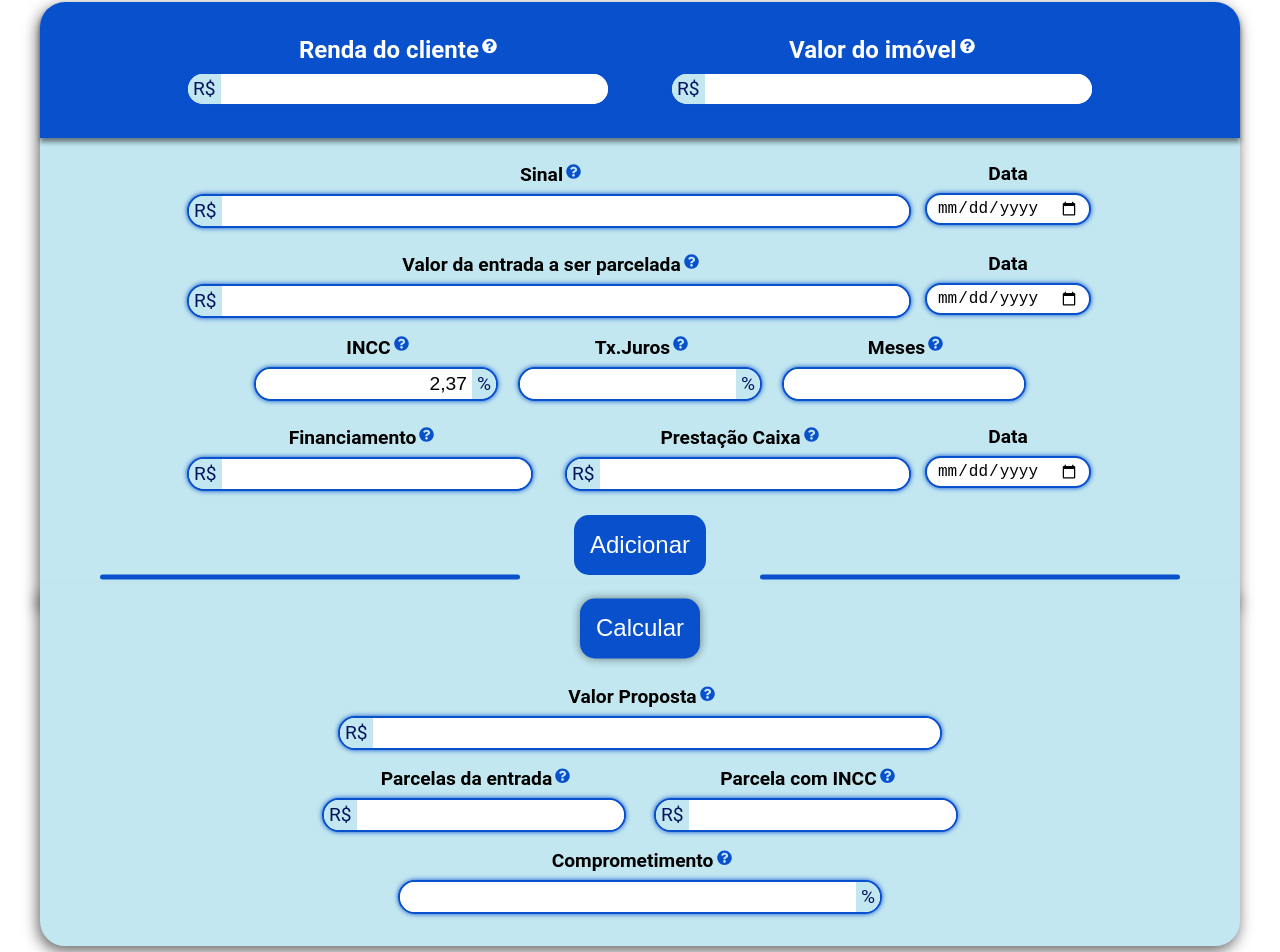
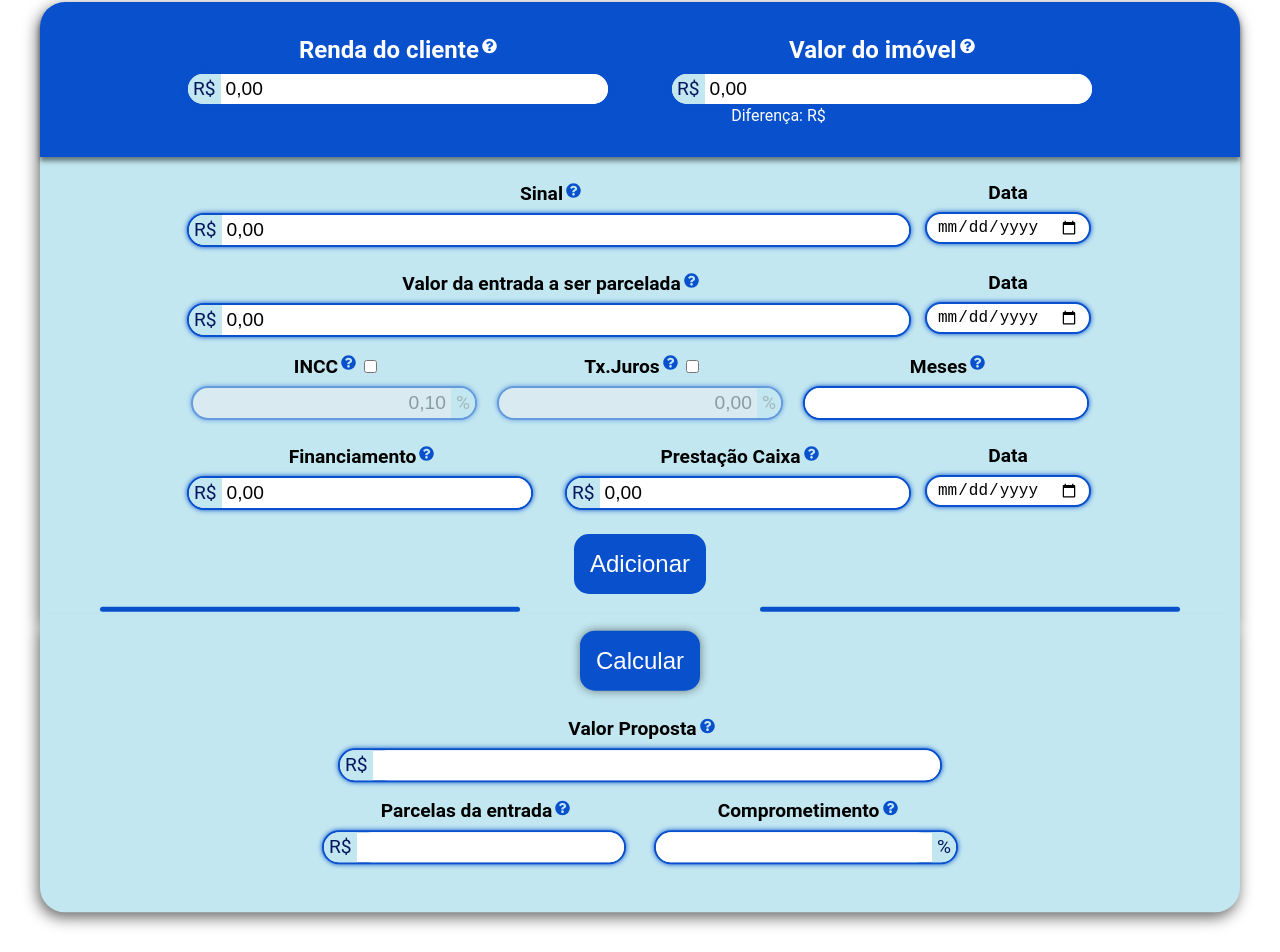
Before and after one commit to IRizzon/ProjectCC, a React (Create React App) app: page / in a window 1280 px wide. Shown: the part 182-1134 px from the top of the page. Built offline with nearby package versions, Linux system fonts and the light colour scheme; the HTML template or start-up script is replaced by a standard one.

Commit message:
atualização visual, demais calculos e checkbox
adicionado  a checkbox aos juros podendo ou nao conte-los agora, calculo de parcela entrada feito de acordo com os juros informado, entregando valor de acordo

```diff
--- a/src/pages/Home/index.js
+++ b/src/pages/Home/index.js
@@ -14,18 +14,21 @@ function Home(){
     const [selectedOption, setSelectedOption] = useState(null);
     const [addedSections, setAddedSections] = useState([]);
     const [input, setInput] = useState({
-        rendaCliente: '',
-        valorImovel:'',
-        valorEntrada:'',
-        parcelaEntrada:'',
-        financiamento:'',
-        prestCaixa:'',
-        txJuros: '',
+        rendaCliente: '0,00',
+        valorImovel: '0,00',
+        valorEntrada: '0,00',
+        parcelaEntrada: '0,00',
+        financiamento: '0,00',
+        prestCaixa: '0,00',
+        txJuros: '0,00',
         month: '',
-        INCC: '2,37'
+        INCC: '0,10',
     });
     const [ proposal, setProposal] = useState('');
     const [ totalAllotment, setTotalAllotment] = useState('');
+    const [ totalCommit, setTotalCommit] = useState('');
+    const [useINCC, setUseINCC] = useState(false);
+    const [useTxJuros, setUseTxJuros] = useState(false);
 
     //Input Format
 
@@ -51,7 +54,7 @@ function Home(){
             if (formattedValue.length < 3) {
                 formattedValue = formattedValue.padStart(3, '0');
             }
-            formattedValue = formattedValue.slice(0, -2) + '.' + formattedValue.slice(-2);
+            formattedValue = formattedValue.slice(0,-2) + '.' + formattedValue.slice(-2);
 
             setInput(prevInput => ({
                 ...prevInput,
@@ -74,7 +77,7 @@ function Home(){
         if (formattedValue.length < 3) {
             formattedValue = formattedValue.padStart(3, '0');
         }
-        formattedValue = formattedValue.slice(0, -2) + '.' + formattedValue.slice(-2);
+        formattedValue = (formattedValue.slice(0, -2) + '.' + formattedValue.slice(-2)) / 10;
 
         const updatedSections = [...addedSections];
         updatedSections[index][fieldName] = (formattedValue !== '' ? parseFloat(formattedValue).toLocaleString('pt-BR', { minimumFractionDigits: 2, maximumFractionDigits: 2 }) : '');
@@ -98,7 +101,7 @@ function Home(){
         setAddedSections([...addedSections, {
             type: option,
             description: '',
-            value: '',
+            value: '0,00',
             date: ''
         }]);
         closeModal();
@@ -138,7 +141,7 @@ function Home(){
                         </div>
                         <div className='bar'>
                             <span>R$</span>
-                            <input type='text' value={section.value} onChange={handleInputChange('value', index)}/>
+                            <input type='text' value={section.value} onChange={(e) => {handleInputChange('value', index); calculateDif(e)}}/>
                         </div>
                     </div>
                 </div>
@@ -166,11 +169,66 @@ function Home(){
     //Operations
 
     const parseNumber = (number) => {
+        if (number === '') {
+            return 0;
+        }
         return parseFloat(number.replace(/[^0-9]/g, '').replace(',', '.'));
     };
 
+    //Diference Proposal
+
+
+    const calculateDif = (e) => {
+        e.preventDefault();
+
+        let totalDif = 0
+
+        totalDif += parseNumber(input.valorImovel) / 10;
+        totalDif -= parseNumber(input.financiamento) / 100;
+        totalDif -= parseNumber(input.valorEntrada) / 100;
+        totalDif -= parseNumber(input.parcelaEntrada) / 100;
+
+        addedSections.forEach(section => {
+            if (section.value !== ''){
+                console.log("section.value:", section.value);
+                totalDif -= parseNumber(section.value) / 100;
+            }
+        });
+
+
+
+        setInput(prevInput => ({
+            ...prevInput,
+            dif: totalDif.toLocaleString('pt-BR', { minimumFractionDigits: 2, maximumFractionDigits: 2 })
+
+        }));
+    }
+
+
     const calculateTotal = (e) => {
         e.preventDefault();
+
+        let totalDif = 0
+
+        totalDif += parseNumber(input.valorImovel);
+        totalDif -= parseNumber(input.financiamento);
+        totalDif -= parseNumber(input.valorEntrada);
+        totalDif -= parseNumber(input.parcelaEntrada);
+
+        addedSections.forEach(section => {
+            if (section.value !== ''){
+                console.log("section.value:", section.value);
+                totalDif -= parseNumber(section.value);
+            }
+        });
+
+        totalDif /= 100
+
+        setInput(prevInput => ({
+            ...prevInput,
+            dif: totalDif.toLocaleString('pt-BR', { minimumFractionDigits: 2, maximumFractionDigits: 2 })
+
+        }));
 
         //Total Proposal
 
@@ -195,19 +253,59 @@ function Home(){
         //Total Allotment
 
         let totalAllot = 0;
+        let allotCommit = 0;
 
         let juros = parseNumber(input.txJuros) / 10000;
-        let entry = parseNumber(input.parcelaEntrada);
+        let entry = parseNumber(input.parcelaEntrada) / 100;
         let month = input.month;
-        let INCC = input.INCC;
+        let INCC = parseNumber(input.INCC) / 10000;
+
+        let allot = entry / month
 
         let potencia = Math.pow(1 + juros, month)
         totalAllot = entry * (juros * potencia) / (potencia - 1);
-        totalAllot /= 100
+
+        let totalAllotINCC = (entry + entry * INCC) / month;
+
+        let allotINCC = totalAllotINCC - allot
+        let totalINCCJures = totalAllot + allotINCC
+
+        if (useINCC === true && useTxJuros === true){
+            allotCommit = totalINCCJures;
+            const formattedAllot = totalINCCJures.toLocaleString('pt-BR', { minimumFractionDigits: 2, maximumFractionDigits: 2 });
+            setTotalAllotment(formattedAllot);
+        }
+        else if (useINCC === false && useTxJuros === true) {
+            allotCommit = totalAllot;
+            const formattedAllot = totalAllot.toLocaleString('pt-BR', { minimumFractionDigits: 2, maximumFractionDigits: 2 });
+            setTotalAllotment(formattedAllot);
+        }
+        else if (useINCC === false && useTxJuros === false) {
+            allotCommit = allot;
+            const formattedAllot = allot.toLocaleString('pt-BR', { minimumFractionDigits: 2, maximumFractionDigits: 2 });
+            setTotalAllotment(formattedAllot);
+        }
+        else {
+            allotCommit = totalAllotINCC;
+            const formattedAllot = totalAllotINCC.toLocaleString('pt-BR', { minimumFractionDigits: 2, maximumFractionDigits: 2 });
+            setTotalAllotment(formattedAllot);
+        };
+
+        //Commitment Finance
+
+        let totalCommit = 0
+
+        let caixaCommit = parseNumber(input.prestCaixa) / 100;
+        let financeCommit = parseNumber(input.rendaCliente) /100;
 
 
-        const formattedTotalAllot = totalAllot.toLocaleString('pt-BR', { minimumFractionDigits: 2, maximumFractionDigits: 2 });
-        setTotalAllotment(formattedTotalAllot);
+        totalCommit = financeCommit - (caixaCommit + allotCommit)
+        let totalFinanceCommit = -(totalCommit * 100) / financeCommit
+        totalFinanceCommit += 100
+
+        const formattedCommit = totalFinanceCommit.toLocaleString('pt-BR', { minimumFractionDigits: 2, maximumFractionDigits: 2 });
+        setTotalCommit(formattedCommit);
+
     };
 
 
@@ -226,7 +324,7 @@ function Home(){
                             </div>
                             <div className='bar'>
                                 <span>R$</span>
-                                <input type="text" value={input.rendaCliente} onChange={handleInputChangeInitial('rendaCliente')} />
+                                <input type="text" value={input.rendaCliente} onChange={(e) => { handleInputChangeInitial('rendaCliente')(e); calculateDif(e); }} />
                             </div>
                         </div>
                         <div className='intro_box'>
@@ -236,8 +334,12 @@ function Home(){
                             </div>
                             <div className='bar'>
                                 <span>R$</span>
-                                <input type="text" value={input.valorImovel} onChange={handleInputChangeInitial('valorImovel')} />
+                                <input type="text" value={input.valorImovel} onChange={(e) => { handleInputChangeInitial('valorImovel')(e); calculateDif(e); }}/>
                             </div>
+                            <span className='dif'>
+                                Diferença: R$
+                                <input className='dif' type='text' value={input.dif} disabled />
+                            </span>
                         </div>
                     </section>
                     <section className='ent_value'>
@@ -248,7 +350,7 @@ function Home(){
                             </div>
                             <div className='bar'>
                                 <span>R$</span>
-                                <input type="text" value={input.valorEntrada} onChange={handleInputChangeInitial('valorEntrada')} />
+                                <input type="text" value={input.valorEntrada} onChange={(e) => { handleInputChangeInitial('valorEntrada')(e); calculateDif(e); }} />
                             </div>
                         </div>
                         <div className='date_box'>
@@ -264,7 +366,7 @@ function Home(){
                             </div>
                             <div className='bar'>
                                 <span>R$</span>
-                                <input type="text" value={input.parcelaEntrada} onChange={handleInputChangeInitial('parcelaEntrada')} />
+                                <input type="text" value={input.parcelaEntrada} onChange={(e) => { handleInputChangeInitial('parcelaEntrada')(e); calculateDif(e); }} />
                             </div>
                         </div>
                         <div className='date_box'>
@@ -277,9 +379,10 @@ function Home(){
                             <div className='subtitle'>
                                 <label>INCC</label>
                                 <FaQuestionCircle className='help2'/>
+                                <input className='check' type='checkbox' checked={useINCC} onChange={() => setUseINCC(!useINCC)} />
                             </div>
-                            <div className='jbar'>
-                                <input type="text" value={input.INCC} onChange={handleInputChangeInitial('INCC')}/>
+                            <div className={`jbar ${useINCC ? '' : 'input-disabled'}`}>
+                                <input type="text" value={input.INCC} disabled={!useINCC}/>
                                 <span>%</span>
                                 </div>
                             </div>
@@ -287,9 +390,10 @@ function Home(){
                             <div className='subtitle'>
                                 <label>Tx.Juros</label>
                                 <FaQuestionCircle className='help2'/>
+                                <input className='check' type='checkbox' checked={useTxJuros} onChange={() => setUseTxJuros(!useTxJuros)} />
                             </div>
-                            <div className='jbar'>
-                                <input type="text" value={input.txJuros} onChange={handleInputChangeInitial('txJuros')} />
+                            <div className={`jbar ${useTxJuros ? '' : 'input-disabled'}`}>
+                                <input type="text" value={input.txJuros} disabled={!useTxJuros} onChange={handleInputChangeInitial('txJuros')} />
                                 <span>%</span>
                             </div>
                         </div>
@@ -311,7 +415,7 @@ function Home(){
                             </div>
                             <div className='bar'>
                                 <span>R$</span>
-                                <input type="text" value={input.financiamento} onChange={handleInputChangeInitial('financiamento')} />
+                                <input type="text" value={input.financiamento} onChange={(e) => { handleInputChangeInitial('financiamento')(e); calculateDif(e); }} />
                             </div>
                         </div>
                         <div className='bank_contain'>
@@ -365,23 +469,13 @@ function Home(){
                             </div>
                             <div className='allot_result'>
                                 <div className='subtitle'>
-                                    <label>Parcela com INCC</label>
+                                    <label>Comprometimento</label>
                                     <FaQuestionCircle className='help2'/>
                                 </div>
-                                <div className='bar'>
-                                    <span>R$</span>
-                                    <input type='text' ></input>
+                                <div className='jbar'>
+                                    <input type='text' value={totalCommit}></input>
+                                    <span>%</span>
                                 </div>
-                            </div>
-                        </div>
-                        <div className='finance'>
-                             <div className='subtitle'>
-                                <label>Comprometimento</label>
-                                <FaQuestionCircle className='help2'/>
-                            </div>
-                            <div className='jbar'>
-                                <input type='text' ></input>
-                                <span>%</span>
                             </div>
                         </div>
                     </section>
--- a/src/pages/Home/style.css
+++ b/src/pages/Home/style.css
@@ -54,6 +54,14 @@ h1{
     display: flex;
     flex-direction: column;
     align-items: center;
+}
+
+.dif{
+    font-size: 1rem;
+    border: none;
+    background-color: #0950CD;
+    color: #FFF;
+    margin-left: 0.2rem;
 }
 
 .title{
@@ -159,7 +167,7 @@ h1{
 }
 
 .prest_contain{
-    width: 20%;
+    width: 23.5%;
     display: flex;
     flex-direction: column;
     align-items: center;
@@ -174,6 +182,10 @@ h1{
     font-size: 1.2rem;
     border-radius: 20px;
     width: 100%;
+}
+
+.check{
+    margin-left: 0.5rem;
 }
 
 .jbar span{
@@ -192,6 +204,12 @@ h1{
     border-radius: 20px;
     font-size: 1.2rem;
     text-align: right;
+}
+
+.input-disabled{
+    opacity: 0.5;
+    background-color: #f0f0f0;
+    color: #888;
 }
 
 .bank_value{
@@ -349,7 +367,7 @@ h1{
 }
 
 .allot_contain{
-    margin-top: 1rem;
+    margin: 1rem;
     width: 100%;
     display: flex;
     justify-content: center;
@@ -362,15 +380,6 @@ h1{
     align-items: center;
     width: 25%;
 }
-
-.finance{
-    margin-top: 1rem;
-    display: flex;
-    flex-direction: column;
-    align-items: center;
-    width: 40%;
-}
-
 
 @media screen and (max-width: 1250px) {
 
```
